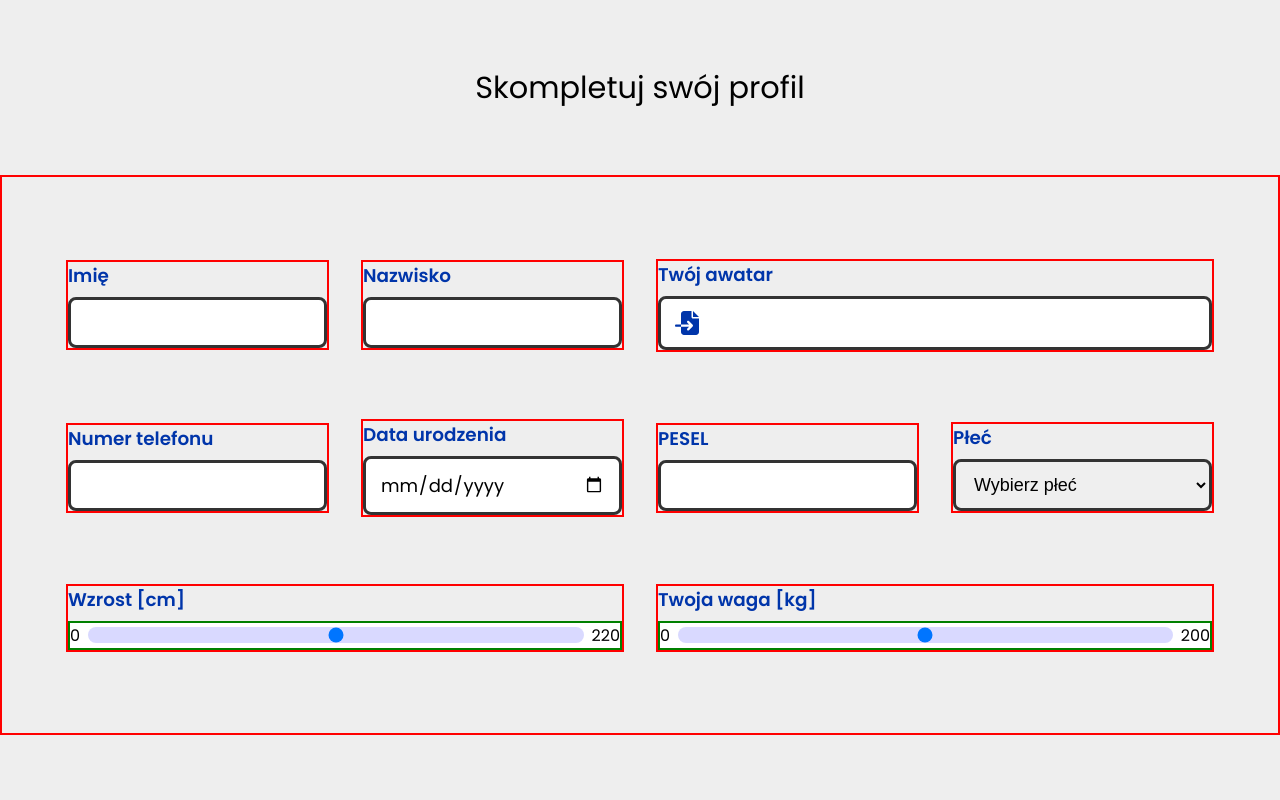
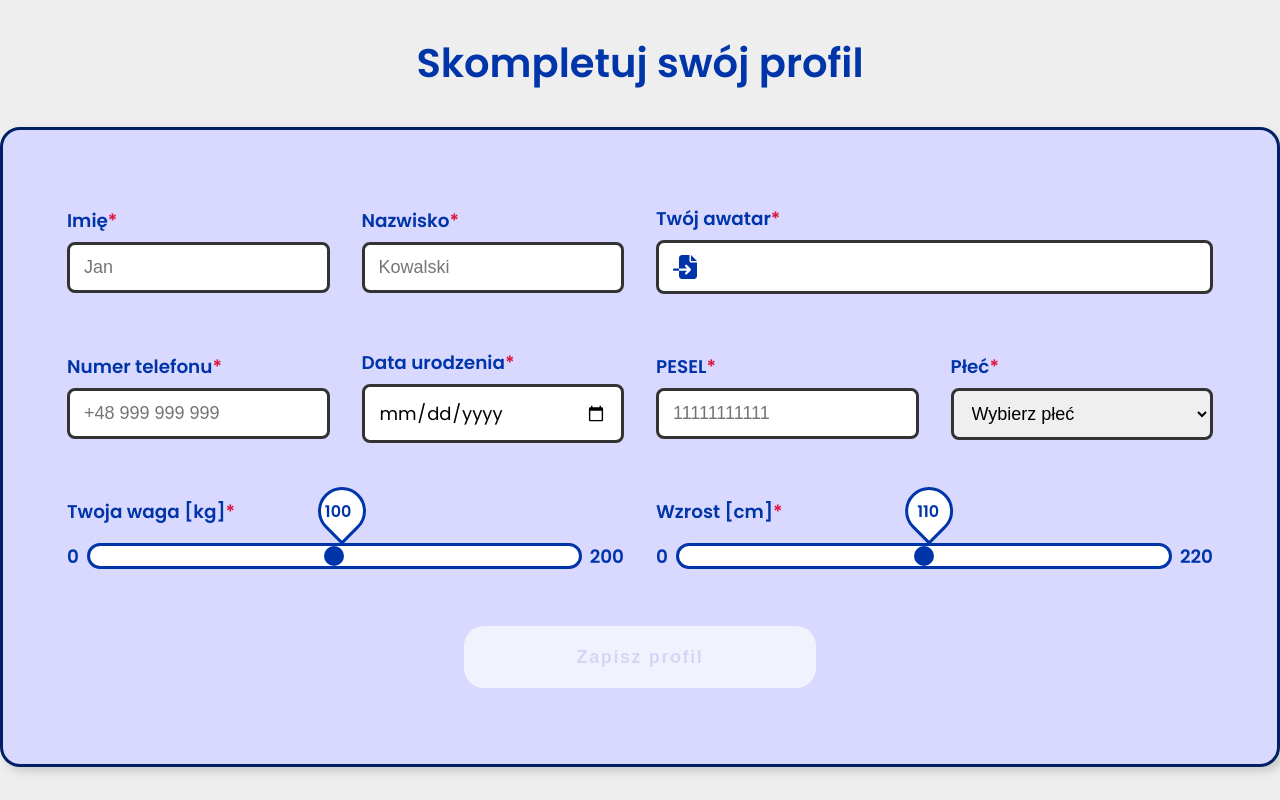
Before and after one commit to PixelSculptor/iHealth, a Vue app: page /create in a window 1280 px wide. Built offline with nearby package versions, Linux system fonts and the light colour scheme; no server answers.

Commit message:
add styles for inputs

```diff
--- a/src/components/auth/CompleteRegistrationFormComponent.vue
+++ b/src/components/auth/CompleteRegistrationFormComponent.vue
@@ -1,10 +1,6 @@
 <template>
-    <form
-        action=""
-        class="completeProfileForm">
-        <div
-            id="firstName"
-            class="formBlock">
+    <form class="completeProfileForm">
+        <div class="formBlock">
             <label
                 for="name"
                 class="formBlock__label"
@@ -14,6 +10,8 @@
                 class="formBlock__input"
                 id="name"
                 type="text"
+                v-model="name"
+                placeholder="Jan"
                 required />
         </div>
 
@@ -27,6 +25,8 @@
                 class="formBlock__input"
                 id="surname"
                 type="text"
+                v-model="surname"
+                placeholder="Kowalski"
                 required />
         </div>
 
@@ -57,6 +57,8 @@
                 class="formBlock__input"
                 id="phoneNumber"
                 type="tel"
+                v-model="phoneNumber"
+                placeholder="+48 999 999 999"
                 required />
         </div>
 
@@ -70,6 +72,8 @@
                 class="formBlock__input"
                 id="dateOfBirth"
                 type="date"
+                :placeholder="dateOfBirth"
+                v-model="dateOfBirth"
                 required />
         </div>
 
@@ -83,6 +87,10 @@
                 class="formBlock__input"
                 id="personId"
                 type="text"
+                placeholder="11111111111"
+                maxlength="11"
+                minlength="11"
+                v-model="personId"
                 required />
         </div>
 
@@ -95,11 +103,13 @@
             <select
                 class="formBlock__input"
                 id="gender"
+                v-model="gender"
                 required>
                 <option value="">Wybierz płeć</option>
                 <option value="female">Kobieta</option>
                 <option value="male">Mężczyna</option>
                 <option value="other">Inna</option>
+                <span v-if="gender">{{ gender }}</span>
             </select>
         </div>
 
@@ -107,8 +117,11 @@
             <label
                 for="weight"
                 class="formBlock__label"
-                >Twoja waga [kg] {{ weight }}</label
+                >Twoja waga [kg]</label
             >
+            <div class="slider">
+                <span>{{ weight }}</span>
+            </div>
             <div class="field">
                 <div class="value left">0</div>
                 <input
@@ -127,8 +140,11 @@
             <label
                 for="height"
                 class="formBlock__label"
-                >Wzrost [cm] {{ weight }}</label
+                >Wzrost [cm]</label
             >
+            <div class="slider">
+                <span>{{ height }}</span>
+            </div>
             <div class="field">
                 <div class="value left">0</div>
                 <input
@@ -137,15 +153,47 @@
                     max="220"
                     step="1"
                     type="range"
-                    v-model="weight"
+                    v-model="height"
                     required />
                 <div class="value right">220</div>
             </div>
         </div>
+        <button-component
+            wide
+            main
+            :disabled="disableCompleteProfile"
+            class="completeProfileForm__submit"
+            >Zapisz profil</button-component
+        >
     </form>
 </template>
 
-<script setup></script>
+<script setup>
+    import { computed, ref } from 'vue';
+    import ButtonComponent from '../ButtonComponent.vue';
+
+    const name = ref(null);
+    const surname = ref(null);
+    const phoneNumber = ref(null);
+    const dateOfBirth = ref();
+    const personId = ref(null);
+    const gender = ref('');
+    const weight = ref(100);
+    const height = ref(110);
+
+    const disableCompleteProfile = computed(() => {
+        return !(
+            name.value &&
+            surname.value &&
+            phoneNumber.value &&
+            dateOfBirth.value &&
+            personId.value &&
+            gender.value &&
+            weight.value &&
+            height.value
+        );
+    });
+</script>
 
 <style scoped lang="scss">
     .completeProfileForm {
@@ -155,18 +203,21 @@
         grid-template-areas:
             'name surname avatar avatar'
             'phone birth person-id gender'
-            'height height weight weight';
+            'weight weight height height'
+            'submit submit submit submit';
         place-items: center;
-        min-height: 70%;
+        min-height: 80%;
         min-width: 50vw;
-        border: 2px solid red;
         padding: 5%;
         gap: 2rem;
+        background: $blue-100;
+        border: solid $border-size--input $blue-900;
+        border-radius: $border-radius--rounded;
+        @include shadow;
 
         .formBlock {
             width: 100%;
             height: auto;
-            border: 2px solid red;
             @include flex-position(column, wrap, space-around, flex-start);
             gap: 0.5rem;
             &__input {
@@ -187,11 +238,21 @@
             &__label {
                 @include label;
                 color: $blue-700;
+                position: relative;
+
+                &:after {
+                    position: absolute;
+                    content: '*';
+                    width: 1rem;
+                    height: 1rem;
+                    color: $color-error;
+                }
             }
             // custom inputs design
             .icon {
                 @include input;
                 background-color: $white;
+                cursor: pointer;
                 @include flex-position(row, nowrap, flex-start, center);
                 & > * {
                     width: 1.5rem;
@@ -203,15 +264,23 @@
             //  range field
             .field {
                 width: 100%;
-                background-color: $white;
+                color: $blue-700;
+                @include text-header6($font-weight-semiBold);
                 @include flex-position(row, wrap, center, center);
-                border: 2px solid green;
                 & > input[type='range'] {
                     margin-inline: 0.5rem;
                     border-radius: $border-radius--rounded;
-                    background-color: $blue-100;
+                    background-color: $white;
+                    border: solid $border-size--input $blue-700;
                     -webkit-appearance: none;
                     width: 100%;
+                    &::-webkit-slider-thumb {
+                        -webkit-appearance: none;
+                        height: 1.25rem;
+                        width: 1.25rem;
+                        background-color: $blue-700;
+                        border-radius: 50%;
+                    }
                 }
             }
             &:nth-child(1) {
@@ -247,6 +316,45 @@
             &:nth-child(9) {
                 grid-area: height;
             }
+            //slider
+            &:nth-child(8),
+            &:nth-child(9) {
+                .slider {
+                    position: relative;
+                    @include flex-position(row, nowrap, center, center);
+                    left: 50%;
+                    top: -1.5rem;
+                    & > span {
+                        @include text-paragraph($font-weight-semiBold);
+                        position: absolute;
+                        display: inline-block;
+                        text-align: center;
+                        width: auto;
+                        height: 3rem;
+                        padding: 0.1rem;
+                        color: $blue-700;
+                        line-height: 50px;
+                        transform: translateX(-25%);
+                        z-index: 2;
+                        &:after {
+                            position: absolute;
+                            content: '';
+                            width: 3rem;
+                            height: 3rem;
+                            background: $white;
+                            transform: translateX(-70%) rotate(45deg);
+                            z-index: -1;
+                            border-top-left-radius: 50%;
+                            border-top-right-radius: 50%;
+                            border-bottom-left-radius: 50%;
+                            border: solid $border-size--input $blue-700;
+                        }
+                    }
+                }
+            }
+        }
+        &__submit {
+            grid-area: submit;
         }
     }
 </style>
--- a/src/styles/model/_mixins.scss
+++ b/src/styles/model/_mixins.scss
@@ -150,7 +150,8 @@
 }
 
 @mixin button-main--disabled {
-    background-color: $blue-100;
+    background-color: lighten($blue-300, 20);
+    color: lighten($blue-500, 30);
 }
 
 @mixin button-soft--disabled {
@@ -186,3 +187,6 @@
     grid-template-columns: 2fr 3fr;
     height: 100vh;
 }
+@mixin shadow {
+    box-shadow: 0.3rem 0.3rem 0.5rem $gray-300;
+}
--- a/src/view/auth/CompleteRegistrationView.vue
+++ b/src/view/auth/CompleteRegistrationView.vue
@@ -1,6 +1,6 @@
 <template>
     <section class="completeRegistration">
-        <h3>Skompletuj swój profil</h3>
+        <h2>Skompletuj swój profil</h2>
         <complete-registration-form />
     </section>
 </template>
@@ -12,6 +12,10 @@
 <style scoped lang="scss">
     .completeRegistration {
         height: 100vh;
+        h2 {
+            @include text-header2($font-weight-semiBold);
+            color: $blue-700;
+        }
         @include flex-position(column, nowrap, space-evenly, center);
     }
 </style>
```
